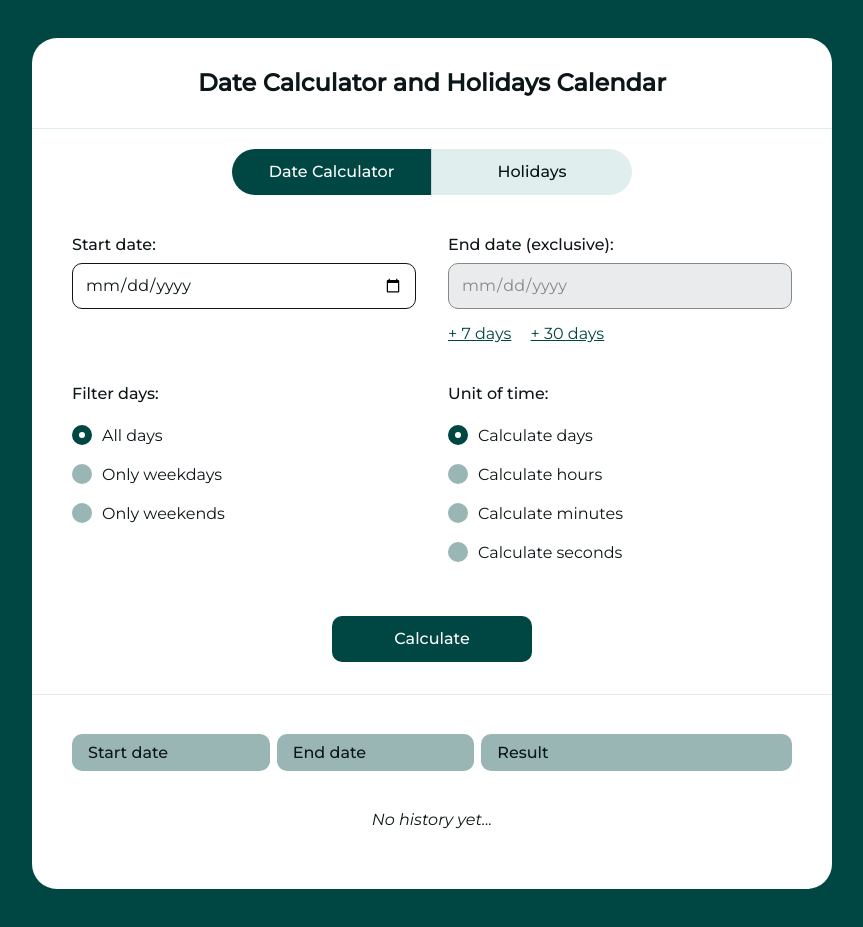
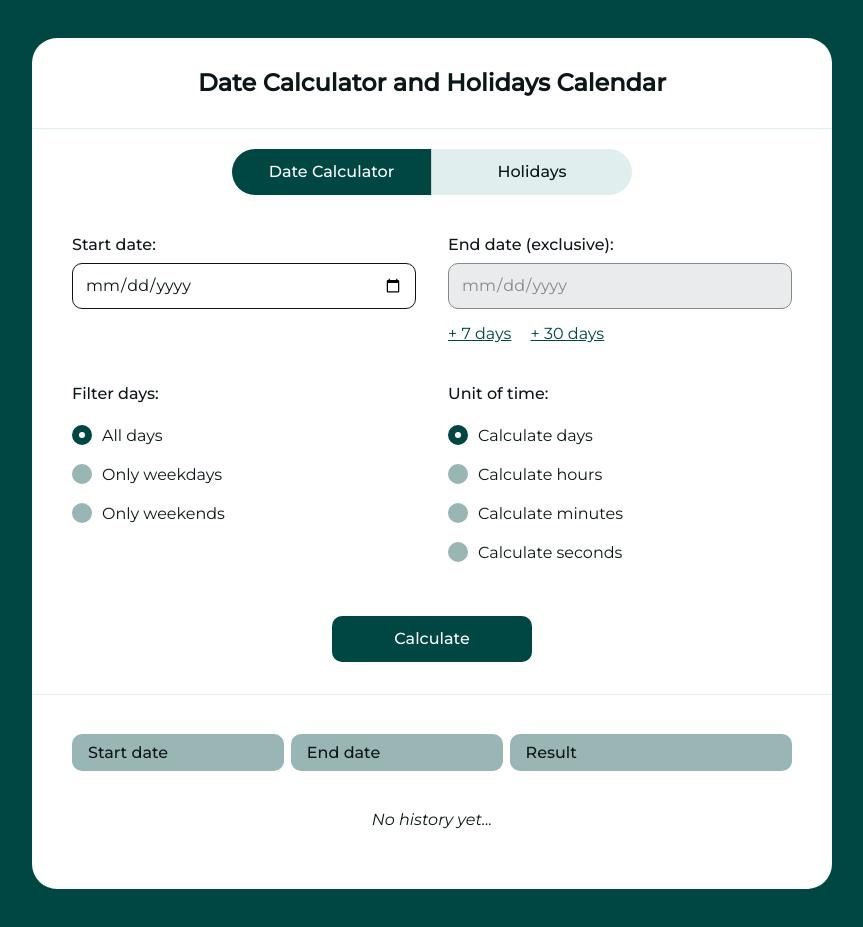
Before and after one commit to daria-proleskovska/projector, a plain HTML site: page coursework/index.html in a window 1280 px wide. Shown: the whole page, without its empty margins (208-1071 px from the left). Drawn offline with nearby package versions, Linux system fonts and the light colour scheme; no server answers.

Commit message:
Coursework
small css improvement

```diff
--- a/coursework/css/index.css
+++ b/coursework/css/index.css
@@ -593,7 +593,7 @@ table td {
 
 .calculations-table th,
 .calculations-table td {
-    width: 28%;
+    width: 30%;
 }
 
 .calculations-table th:last-child,
```
